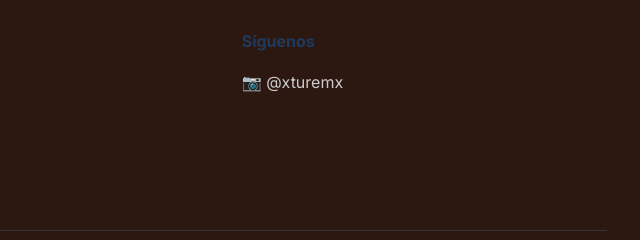
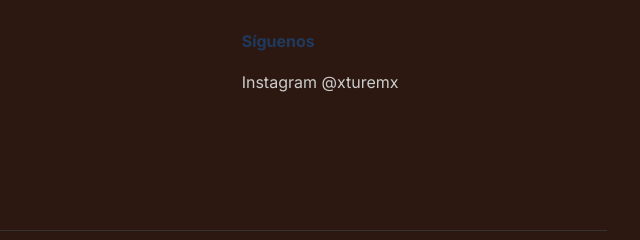
Before and after one commit to ourfire/xture-landing, a plain HTML site: page index.html in a window 1280 px wide. Shown: the part 4931-5171 px from the top of the page, 613-1253 px from the left. Drawn offline with Linux system fonts and the light colour scheme.

Commit message:
Change Instagram icon to text 'Instagram @xturemx'

```diff
--- a/index.html
+++ b/index.html
@@ -256,7 +256,7 @@
                 <div class="footer-social">
                     <h4>Síguenos</h4>
                     <div class="social-links">
-                        <a href="https://instagram.com/xturemx" target="_blank" class="social-link">📷 @xturemx</a>
+                        <a href="https://instagram.com/xturemx" target="_blank" class="social-link">Instagram @xturemx</a>
                     </div>
                 </div>
             </div>
```
